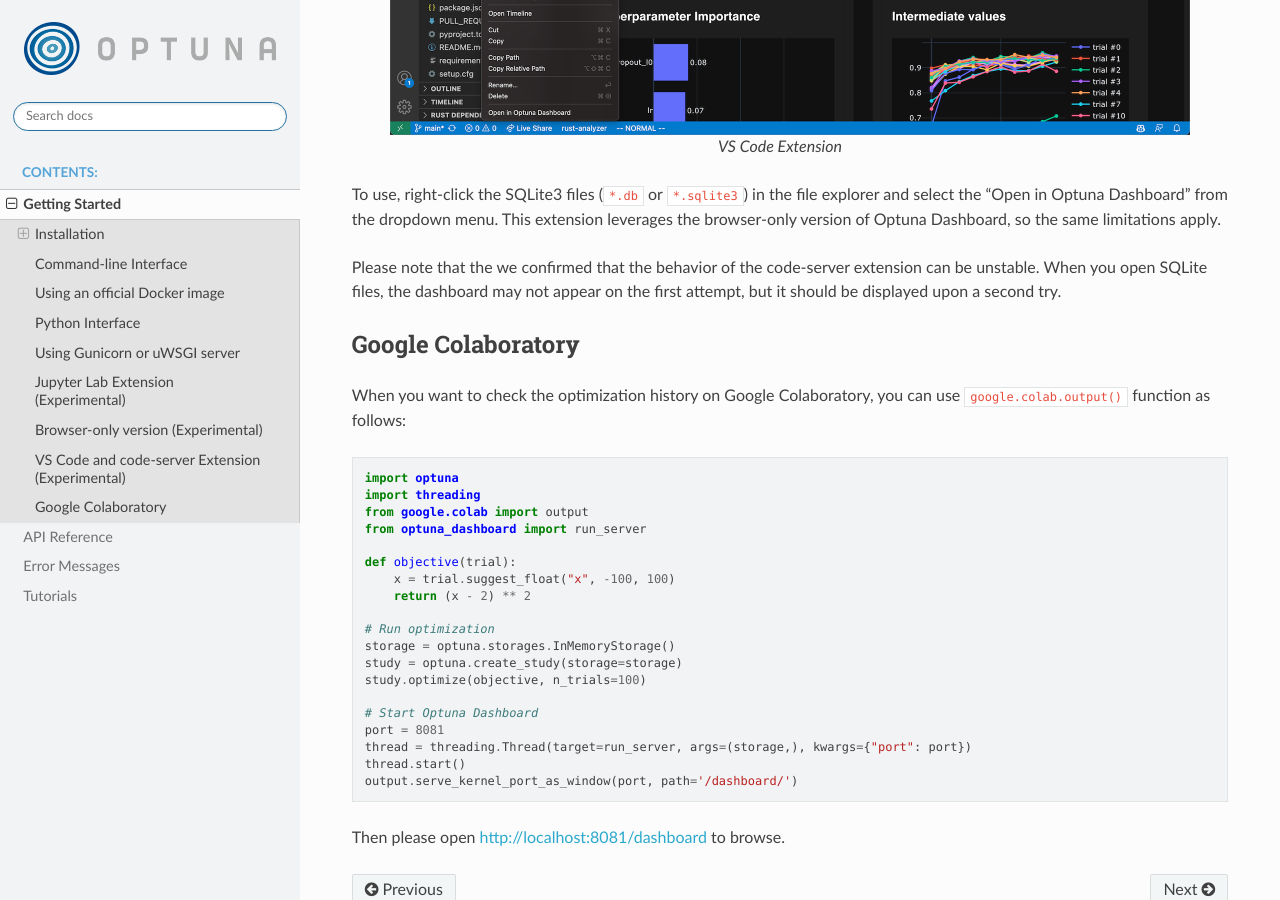
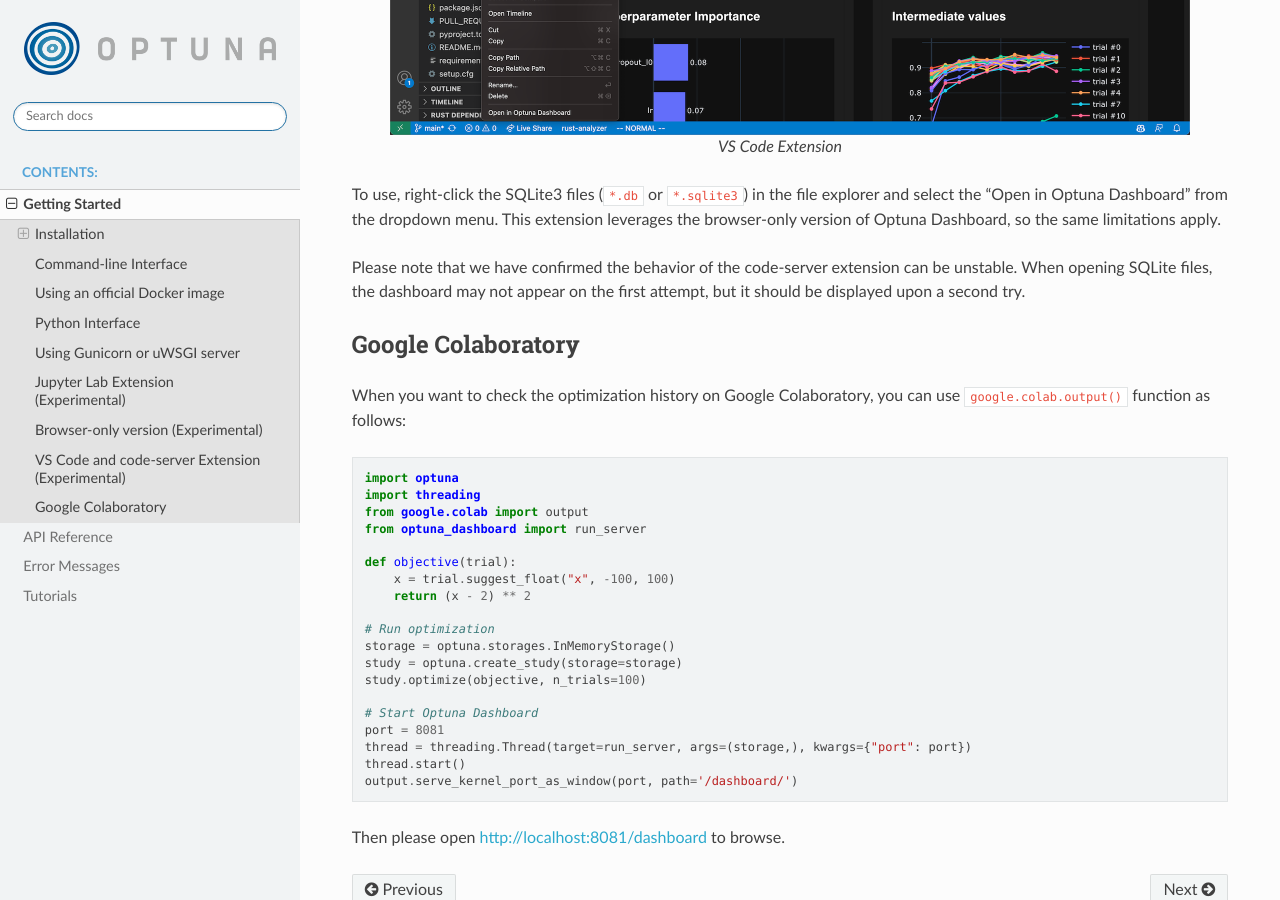
Before and after one commit to optuna/optuna-dashboard, a Sphinx documentation site: the page built from docs/getting-started.rst, in a window 1280 px wide and 900 px high, scrolled down 6057 px. Built offline with Sphinx 7.4.7 and the Read the Docs theme 2.0.0, drawn with Linux system fonts in a browser that asks for light colours.

```diff
--- a/docs/getting-started.rst
+++ b/docs/getting-started.rst
@@ -228,8 +228,8 @@ or install the code-server extension via `Open VSX <https://open-vsx.org/extensi
 To use, right-click the SQLite3 files (``*.db`` or ``*.sqlite3``) in the file explorer and select the "Open in Optuna Dashboard" from the dropdown menu.
 This extension leverages the browser-only version of Optuna Dashboard, so the same limitations apply.
 
-Please note that the we confirmed that the behavior of the code-server extension can be unstable.
-When you open SQLite files, the dashboard may not appear on the first attempt, but it should be displayed upon a second try.
+Please note that we have confirmed the behavior of the code-server extension can be unstable.
+When opening SQLite files, the dashboard may not appear on the first attempt, but it should be displayed upon a second try.
 
 Google Colaboratory
 -------------------
```
Also changed, not shown: README.md (+6 -2 lines).
